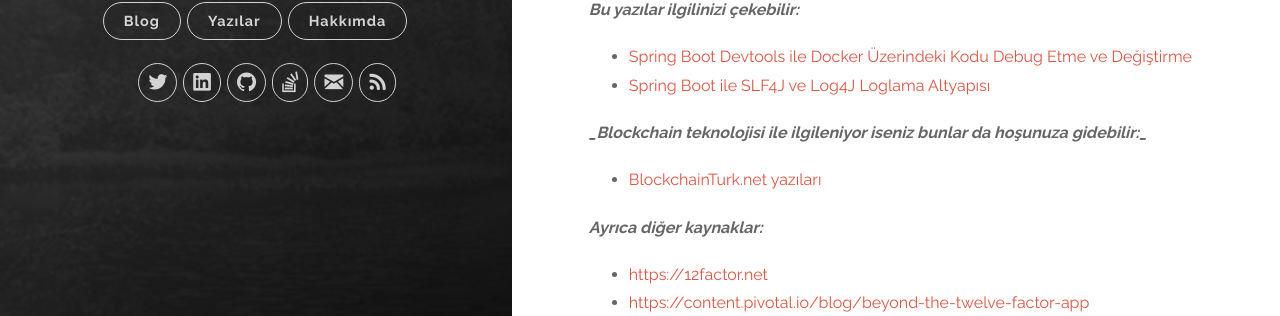
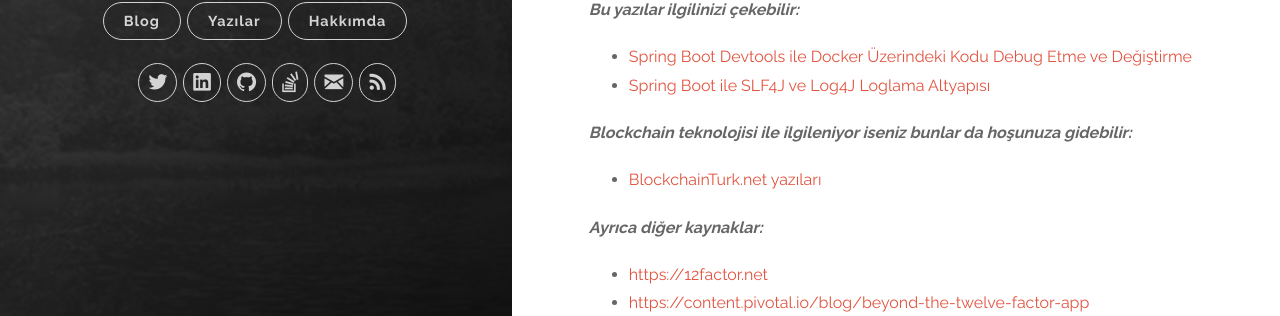
Before and after one commit to pozerank/pozerank.github.io, a Jekyll site: the page built from _posts/2019-02-06-twelve-factor-nedir-turkce-ornek.markdown, in a window 1280 px wide and 1400 px high, scrolled down 13345 px. Shown: the part 859-1175 px from the top of the window. Built offline with Jekyll 4.4.1, drawn with Linux system fonts in a browser that asks for light colours; comment, search, counter and statistics services are not loaded.

Commit message:
duzeltmeler

```diff
--- a/_includes/pagination.html
+++ b/_includes/pagination.html
@@ -1,7 +1,7 @@
 <nav class="pagination" role="navigation">
   {% if paginator.previous_page %}
     {% if paginator.previous_page == 1 %}
-      <a rel="prev" class="posts newer btn small" href="{{ site.baseurl }}/#blog" title="Previous Page">← Newer Posts</a>
+      <a rel="prev" class="posts newer btn small" href="{{ site.baseurl }}/#blog" title="Previous Page">← Newer</a>
     {% else %}
       <a rel="prev" class="posts newer btn small" href="{{ site.baseurl }}/page{{ paginator.previous_page }}/">← Newer</a>
     {% endif %}
--- a/_posts/2019-02-06-twelve-factor-nedir-turkce-ornek.markdown
+++ b/_posts/2019-02-06-twelve-factor-nedir-turkce-ornek.markdown
@@ -216,11 +216,11 @@ Daha detaylı bilgi için kitaba [buradan](https://content.pivotal.io/ebooks/bey
 
 ---
 
-**_Bu yazılar ilgilinizi çekebilir:_**
+***Bu yazılar ilgilinizi çekebilir:***
  - [Spring Boot Devtools ile Docker Üzerindeki Kodu Debug Etme ve Değiştirme](https://www.mehmetcemyucel.com/2019/spring-boot-devtools-ile-docker-uzerindeki-kodu-debug-etme-ve-degistirme/)
  - [Spring Boot ile SLF4J ve Log4J Loglama Altyapısı](https://www.mehmetcemyucel.com/2019/spring-boot-ile-loglama-altyapisi/)
 
-***_Blockchain teknolojisi ile ilgileniyor iseniz bunlar da hoşunuza gidebilir:_***
+***Blockchain teknolojisi ile ilgileniyor iseniz bunlar da hoşunuza gidebilir:***
 
  - [BlockchainTurk.net yazıları](https://www.mehmetcemyucel.com/categories/#blockchain)
 
--- a/_sass/uno.scss
+++ b/_sass/uno.scss
@@ -1019,7 +1019,7 @@ code {
 	border: 1px solid #c9e1f6;
 	border-radius: 3px;
 	font-family: Consolas, Menlo, Monaco, Lucida Console, Liberation Mono, DejaVu Sans Mono, Bitstream Vera Sans Mono, Courier New, monospace, serif;
-	color: #C5C5C5;
+	color: #929292;
 	font-size: .85em; }
 
 pre {
```
